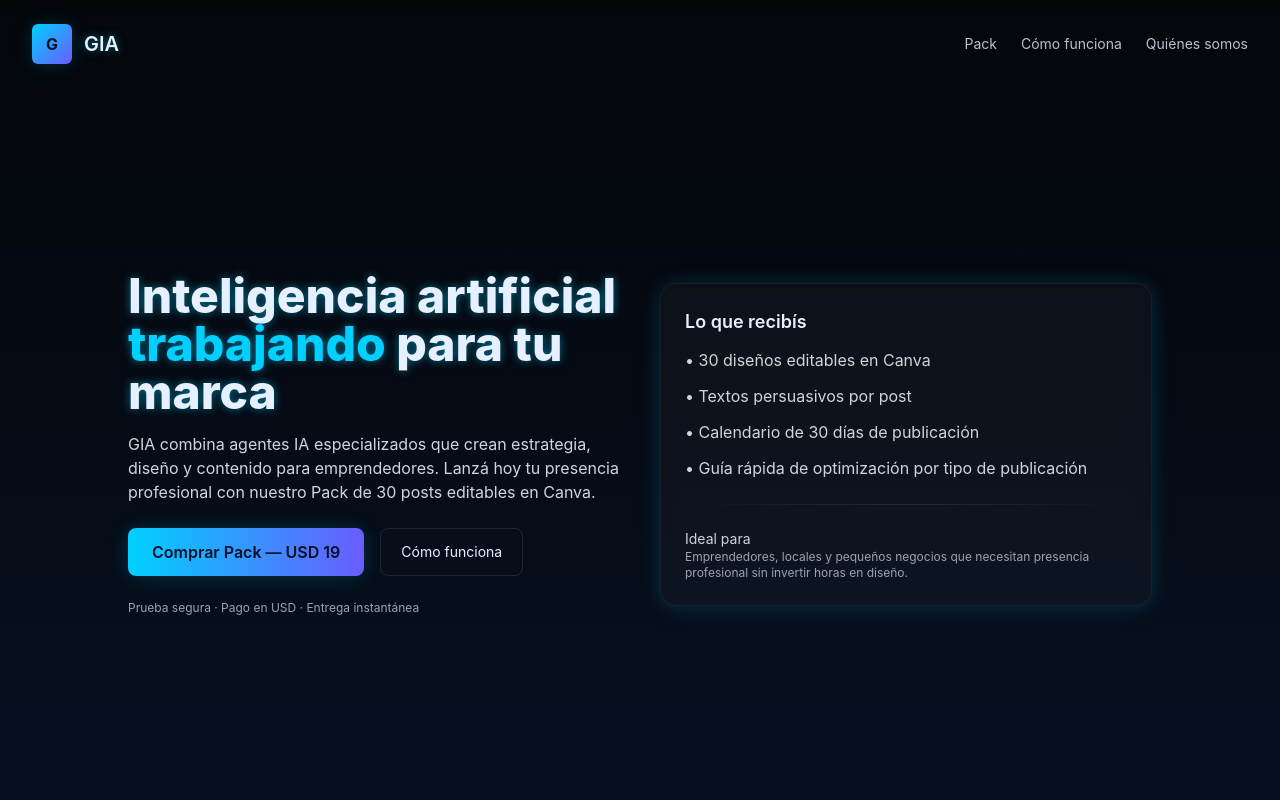
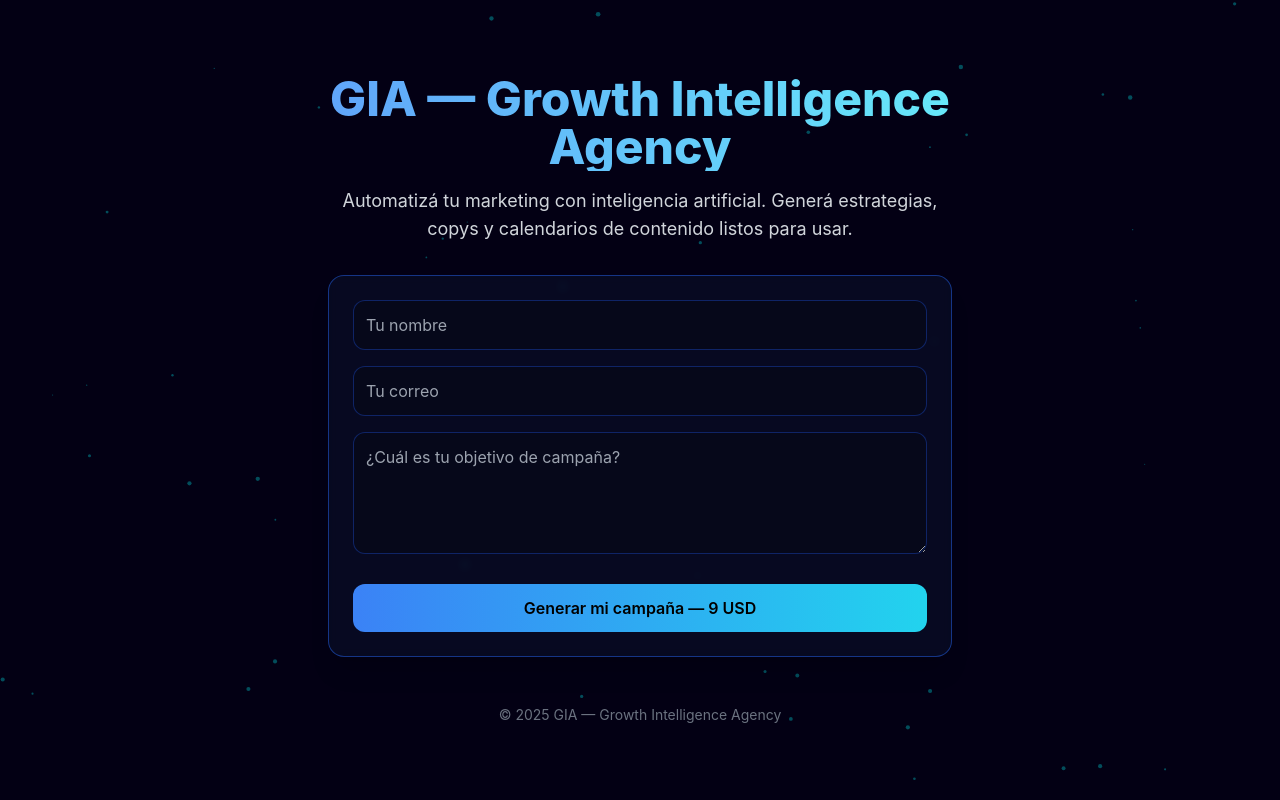
Before and after one commit to hbns13415/gia-agency, a Next.js app: page / in a window 1280 px wide. Built offline with nearby package versions, Linux system fonts and the light colour scheme.

Commit message:
Update index.js

```diff
--- a/pages/index.js
+++ b/pages/index.js
@@ -1,100 +1,143 @@
-import Head from 'next/head'
-import { useState } from 'react'
+// pages/index.js
+import { useState, useEffect, useRef } from "react";
 
 export default function Home() {
-  const [loading, setLoading] = useState(false)
+  const [form, setForm] = useState({ name: "", email: "", objective: "" });
+  const [loading, setLoading] = useState(false);
+  const [status, setStatus] = useState("");
+  const canvasRef = useRef(null);
 
-const handleCheckout = async () => {
-  try {
+  // 🌌 Efecto de partículas IA
+  useEffect(() => {
+    const canvas = canvasRef.current;
+    const ctx = canvas.getContext("2d");
+    let particles = [];
+    const numParticles = 60;
+    const resize = () => {
+      canvas.width = window.innerWidth;
+      canvas.height = window.innerHeight;
+    };
+    window.addEventListener("resize", resize);
+    resize();
+
+    class Particle {
+      constructor() {
+        this.x = Math.random() * canvas.width;
+        this.y = Math.random() * canvas.height;
+        this.vx = (Math.random() - 0.5) * 0.6;
+        this.vy = (Math.random() - 0.5) * 0.6;
+        this.radius = Math.random() * 2 + 0.5;
+      }
+      move() {
+        this.x += this.vx;
+        this.y += this.vy;
+        if (this.x < 0 || this.x > canvas.width) this.vx *= -1;
+        if (this.y < 0 || this.y > canvas.height) this.vy *= -1;
+      }
+    }
+
+    for (let i = 0; i < numParticles; i++) particles.push(new Particle());
+
+    function draw() {
+      ctx.clearRect(0, 0, canvas.width, canvas.height);
+      ctx.fillStyle = "#00ffff";
+      for (let p of particles) {
+        p.move();
+        ctx.beginPath();
+        ctx.arc(p.x, p.y, p.radius, 0, Math.PI * 2);
+        ctx.fill();
+      }
+      requestAnimationFrame(draw);
+    }
+    draw();
+
+    return () => window.removeEventListener("resize", resize);
+  }, []);
+
+  // 🚀 Envío de formulario
+  const handleChange = (e) => setForm({ ...form, [e.target.name]: e.target.value });
+  const handleSubmit = async (e) => {
+    e.preventDefault();
     setLoading(true);
-    const res = await fetch('/api/mp/checkout', { method: 'POST' });
-    const data = await res.json();
-    if (data.url) {
-      window.location.href = data.url; // redirección a Mercado Pago
-    } else {
-      alert('Error iniciando pago');
+    setStatus("");
+    try {
+      const res = await fetch("/api/gia/execute", {
+        method: "POST",
+        headers: { "Content-Type": "application/json" },
+        body: JSON.stringify(form),
+      });
+      const data = await res.json();
+      if (data.ok) {
+        setStatus("✅ ¡Tu campaña fue enviada! Revisá tu correo para descargar los archivos.");
+        setForm({ name: "", email: "", objective: "" });
+      } else setStatus("⚠️ Ocurrió un error al procesar tu solicitud.");
+    } catch (err) {
+      console.error(err);
+      setStatus("❌ Error de conexión con el servidor.");
+    } finally {
       setLoading(false);
     }
-  } catch (e) {
-    console.error(e);
-    alert('Error: ' + (e.message || e));
-    setLoading(false);
-  }
-}
+  };
 
   return (
-    <>
-      <Head>
-        <title>GIA — Inteligencia artificial para tu emprendimiento</title>
-        <meta name="description" content="GIA: agentes IA que crean y venden contenido para emprendedores. Pack de 30 posts editables en Canva." />
-        <meta name="viewport" content="width=device-width, initial-scale=1" />
-      </Head>
+    <div className="relative min-h-screen flex flex-col items-center justify-center bg-[#030014] text-white overflow-hidden">
+      <canvas ref={canvasRef} className="absolute inset-0 opacity-30" />
+      <main className="relative z-10 max-w-2xl w-full text-center px-6">
+        <h1 className="text-4xl md:text-5xl font-extrabold text-transparent bg-clip-text bg-gradient-to-r from-blue-400 to-cyan-300 mb-4">
+          GIA — Growth Intelligence Agency
+        </h1>
+        <p className="text-gray-300 mb-8 text-lg">
+          Automatizá tu marketing con inteligencia artificial.
+          Generá estrategias, copys y calendarios de contenido listos para usar.
+        </p>
 
-      <main className="min-h-screen flex flex-col">
-        {/* Header */}
-        <header className="w-full py-6 px-8 flex items-center justify-between">
-          <div className="flex items-center gap-3">
-            <div className="w-10 h-10 rounded-md flex items-center justify-center bg-gradient-to-br from-[#00d0ff] to-[#6a5cff] shadow-neon">
-              <span className="font-bold text-gia-bg">G</span>
-            </div>
-            <h1 className="text-xl font-semibold gia-neon">GIA</h1>
-          </div>
-          <nav className="text-sm opacity-80">
-            <a href="#product" className="mr-6 hover:underline">Pack</a>
-            <a href="#how" className="mr-6 hover:underline">Cómo funciona</a>
-            <a href="#about" className="hover:underline">Quiénes somos</a>
-          </nav>
-        </header>
+        <form
+          onSubmit={handleSubmit}
+          className="bg-[#0a0f2a]/60 border border-blue-600/50 rounded-2xl shadow-xl p-6 backdrop-blur-sm"
+        >
+          <input
+            type="text"
+            name="name"
+            placeholder="Tu nombre"
+            value={form.name}
+            onChange={handleChange}
+            required
+            className="w-full mb-4 p-3 bg-[#06081a] border border-blue-700/40 rounded-xl text-white focus:outline-none focus:ring-2 focus:ring-blue-400"
+          />
+          <input
+            type="email"
+            name="email"
+            placeholder="Tu correo"
+            value={form.email}
+            onChange={handleChange}
+            required
+            className="w-full mb-4 p-3 bg-[#06081a] border border-blue-700/40 rounded-xl text-white focus:outline-none focus:ring-2 focus:ring-blue-400"
+          />
+          <textarea
+            name="objective"
+            placeholder="¿Cuál es tu objetivo de campaña?"
+            value={form.objective}
+            onChange={handleChange}
+            required
+            rows="4"
+            className="w-full mb-6 p-3 bg-[#06081a] border border-blue-700/40 rounded-xl text-white focus:outline-none focus:ring-2 focus:ring-blue-400"
+          />
 
-        {/* Hero */}
-        <section className="flex-1 flex items-center justify-center px-6">
-          <div className="max-w-5xl w-full grid grid-cols-1 md:grid-cols-2 gap-10 items-center">
-            <div>
-              <h2 className="text-4xl md:text-5xl font-extrabold leading-tight mb-4 gia-neon">
-                Inteligencia artificial <span className="text-gia-accent">trabajando</span> para tu marca
-              </h2>
-              <p className="text-gray-300 mb-6">
-                GIA combina agentes IA especializados que crean estrategia, diseño y contenido para emprendedores. Lanzá hoy tu presencia profesional con nuestro Pack de 30 posts editables en Canva.
-              </p>
+          <button
+            type="submit"
+            disabled={loading}
+            className="w-full py-3 bg-gradient-to-r from-blue-500 to-cyan-400 rounded-xl font-semibold text-black hover:opacity-90 transition"
+          >
+            {loading ? "Generando..." : "Generar mi campaña — 9 USD"}
+          </button>
+        </form>
 
-              <div className="flex gap-4">
-                <button
-                  onClick={handleCheckout}
-                  disabled={loading}
-                  className="btn-gia px-6 py-3 rounded-lg font-semibold shadow-neon"
-                >
-                  {loading ? 'Redirigiendo...' : 'Comprar Pack — USD 19'}
-                </button>
-                <a href="#how" className="px-5 py-3 rounded-lg border border-white/10 text-sm flex items-center justify-center">
-                  Cómo funciona
-                </a>
-              </div>
+        {status && <p className="mt-6 text-blue-300 text-sm animate-pulse">{status}</p>}
+      </main>
 
-              <div className="mt-6 text-xs text-gray-400">
-                <span className="mr-2">Prueba segura · Pago en USD · Entrega instantánea</span>
-              </div>
-            </div>
-
-            <div className="gia-glass p-6 rounded-xl shadow-neon" id="product">
-              <h3 className="text-lg font-semibold mb-3">Lo que recibís</h3>
-              <ul className="space-y-3 text-gray-300">
-                <li>• 30 diseños editables en Canva</li>
-                <li>• Textos persuasivos por post</li>
-                <li>• Calendario de 30 días de publicación</li>
-                <li>• Guía rápida de optimización por tipo de publicación</li>
-              </ul>
-
-              <div className="gia-divider" />
-
-              <h4 className="text-sm text-gray-300">Ideal para</h4>
-              <p className="text-xs text-gray-400">
-                Emprendedores, locales y pequeños negocios que necesitan presencia profesional sin invertir horas en diseño.
-              </p>
-            </div>
-          </div>
-        </section>
-
-      </main>
-    </>
-  )
+      <footer className="relative z-10 mt-12 text-gray-500 text-sm">
+        © {new Date().getFullYear()} GIA — Growth Intelligence Agency
+      </footer>
+    </div>
+  );
 }
```
